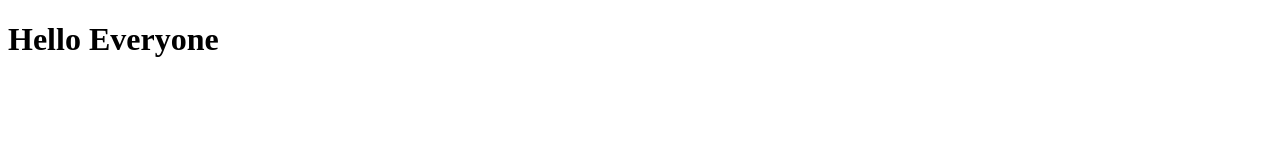
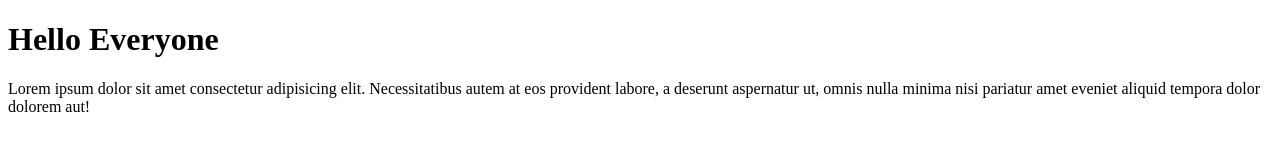
Before and after one commit to nilishalu/GHW-Git-Hands-on, a plain HTML site: page index.html in a window 1280 px wide. Drawn offline with Linux system fonts and the light colour scheme.

Commit message:
add info

```diff
--- a/index.html
+++ b/index.html
@@ -8,5 +8,6 @@
   </head>
   <body>
     <h1>Hello Everyone</h1>
+    <p>Lorem ipsum dolor sit amet consectetur adipisicing elit. Necessitatibus autem at eos provident labore, a deserunt aspernatur ut, omnis nulla minima nisi pariatur amet eveniet aliquid tempora dolor dolorem aut!</p>
   </body>
 </html>
```
